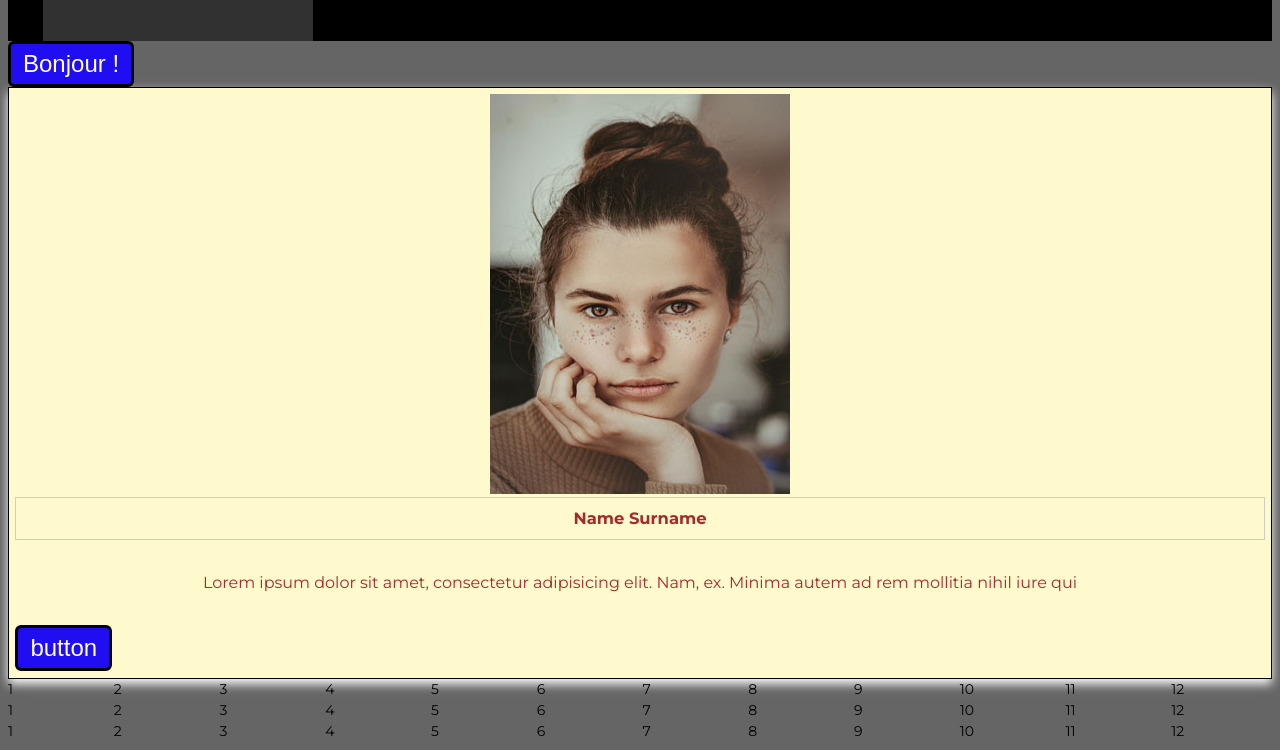
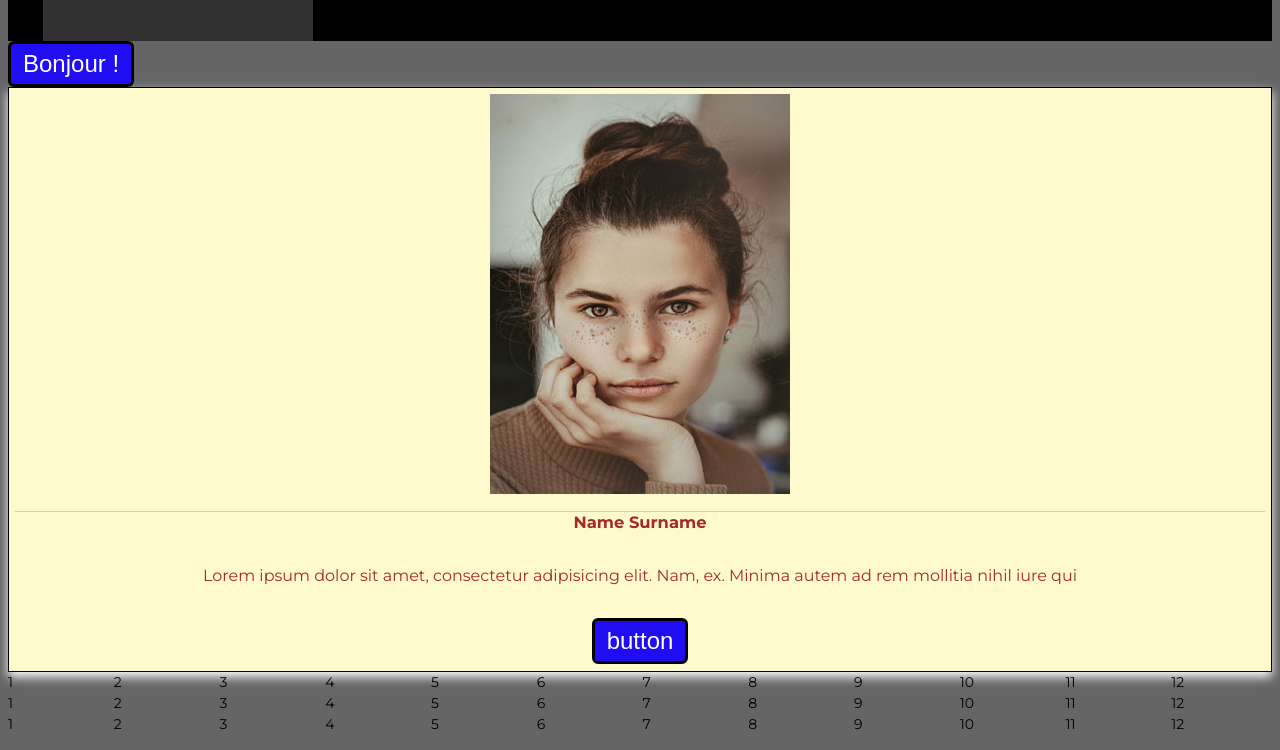
Before and after one commit to Bastianh22/debutsass, a website: page miniframework/index.html in a window 1280 px wide. Shown: the part 1412-2162 px from the top of the page. Drawn offline with Linux system fonts and the light colour scheme.

Commit message:
Merge branch 'main' of https://github.com/Bastianh22/debutsass

```diff
--- a/miniframework/index.html
+++ b/miniframework/index.html
@@ -152,7 +152,7 @@
             <div class="card_body">
                 <h3 class="card_profile_name">Name Surname</h3>
                 <p class="card_text">Lorem ipsum dolor sit amet, consectetur adipisicing elit. Nam, ex. Minima autem ad rem mollitia nihil iure qui</p>
-                <button href="#" class="button">button</button>
+                <button href="#" class="button button_card">button</button>
             </div>
         </div>
 
--- a/miniframework/scss/composent/card.scss
+++ b/miniframework/scss/composent/card.scss
@@ -1,5 +1,13 @@
+//  --> carte de profile
+// taille
 $size_image_card: 18rem;
+// couleur d'arrière plan
 $background_color_card: white;
+// couleur du texte
 $text_color_card:black;
-$size_profile-name_card: 24px;
+// taille du nom et du prénom
+$size_profile_name_card: 24px;
+// couleur de la bordure
 $border_color_card: 1px solid black;
+//couleur de l'ombrage
+$box-shadow_card: 0 5px 10px white;
```
Also changed, not shown: miniframework/assets/css/styles.css.
